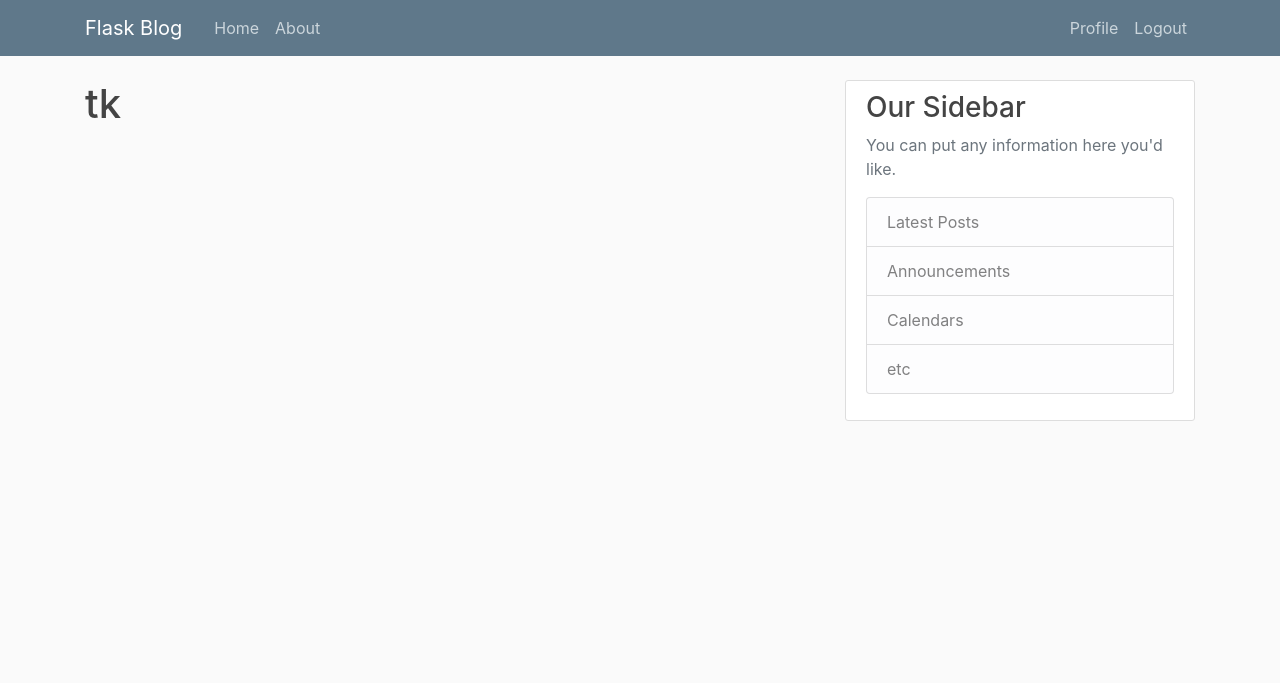
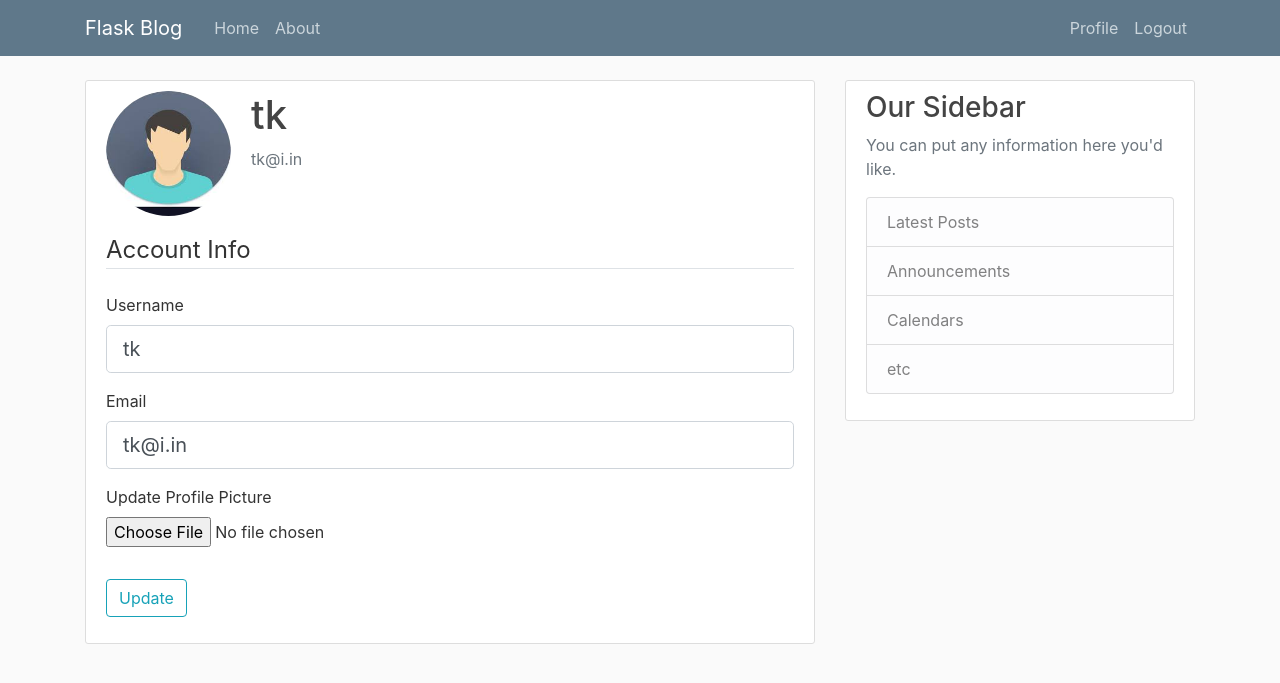
Before and after one commit to tkalani/Basic-Flask, a Flask app: page /account in a window 1280 px wide. Shown: the top 683 px of the page. Run offline with Flask 2, Linux system fonts and the light colour scheme; a user stored in the database is signed in; some libraries are stand-ins or nearby versions.

Commit message:
User Account and Profile Picture

```diff
--- a/Flask_Blog/flaskblog/forms.py
+++ b/Flask_Blog/flaskblog/forms.py
@@ -1,7 +1,9 @@
 from flask_wtf import FlaskForm
+from flask_wtf.file import FileField, FileAllowed
 from wtforms import StringField, PasswordField, SubmitField, BooleanField
 from wtforms.validators import DataRequired, Length, Email, EqualTo, ValidationError
 from flaskblog.models import *
+from flask_login import current_user
 
 class RegistrationForm(FlaskForm):
     username = StringField('Username',
@@ -26,3 +28,22 @@ class LoginForm(FlaskForm):
     password = PasswordField('Password', validators=[DataRequired()])
     remember = BooleanField('Remember Me')
     submit = SubmitField('Login')
+
+class UpdateAccountForm(FlaskForm):
+    username = StringField('Username',
+                            validators=[DataRequired(), Length(min=2, max=20)])
+    email = StringField('Email', validators=[DataRequired(), Email()])
+    picture = FileField('Update Profile Picture', validators=[FileAllowed(['jpg', 'png'])])
+    submit = SubmitField('Update')
+
+    def validate_username(self, username):
+        if username.data != current_user.username:
+            user = User.query.filter_by(username=username.data).first()
+            if user:
+                raise ValidationError('Username taken. Please specify a different one.')
+
+    def validate_email(self, email):
+        if email.data != current_user.email:
+            user = User.query.filter_by(email=email.data).first()
+            if user:
+                raise ValidationError('An account with this email id already exists.')
--- a/Flask_Blog/flaskblog/routes.py
+++ b/Flask_Blog/flaskblog/routes.py
@@ -1,8 +1,10 @@
 from flask import render_template, url_for, flash, redirect, request
 from flaskblog.models import *
-from flaskblog.forms import RegistrationForm, LoginForm
+from flaskblog.forms import *
 from flaskblog import app, db, bcrypt
 from flask_login import login_user, current_user, logout_user, login_required
+import secrets, os
+from PIL import Image
 
 posts = [
     {
@@ -64,7 +66,36 @@ def logout():
     logout_user()
     return redirect(url_for('home'))
 
+def save_picture(form_picture):
+    print('here')
+    random_hex = secrets.token_hex(8)
+    _, f_ext = os.path.splitext(form_picture.filename)
+    picture_fn = random_hex+f_ext
+    picture_path = os.path.join(app.root_path, 'static/profile_pics', picture_fn)
+
+    output_size = (125, 125)
+    i = Image.open(form_picture)
+    i.thumbnail(output_size)
+    i.save(picture_path)
+
+    return picture_fn
+
 @app.route("/account", methods=["GET", "POST"])
 @login_required
 def account():
-    return render_template('account.html')
+    form = UpdateAccountForm()
+    print(form.picture.data)
+    if form.validate_on_submit():
+        if form.picture.data:
+            picture_fn = save_picture(form.picture.data)
+            current_user.image_file = picture_fn
+        current_user.username = form.username.data
+        current_user.email = form.email.data
+        db.session.commit()
+        flash('Account Details updated', 'success')
+        return redirect(url_for('account'))
+    elif request.method == "GET":
+        form.username.data = current_user.username
+        form.email.data = current_user.email
+    image_file = url_for('static', filename='profile_pics/'+current_user.image_file)
+    return render_template('account.html', title='Account', image_file=image_file, form=form)
--- a/Flask_Blog/flaskblog/templates/account.html
+++ b/Flask_Blog/flaskblog/templates/account.html
@@ -1,4 +1,59 @@
 {% extends 'layout.html' %}
-    {% block content %}
-        <h1> {{ current_user.username }} </h1>
-    {% endblock content %}
+{% block content %}
+<div class="content-section">
+    <div class="media">
+        <img class="rounded-circle account-img" src="{{ image_file }}">
+        <div class="media-body">
+            <h2 class="account-heading">{{ current_user.username}}</h2>
+            <p class="text-secondary">{{ current_user.email }}</p>
+        </div>
+    </div>
+
+    <!-- <div class="content-section"> -->
+        <form method="POST" action="" enctype="multipart/form-data">
+            {{ form.hidden_tag() }}
+            <fieldset class="form-group">
+                <legend class="border-bottom mb-4">Account Info</legend>
+                <div class="form-group">
+                    {{ form.username.label(class="form-control-label") }}
+                    {% if form.username.errors %}
+                        {{ form.username(class="gotm-control form-control-lg is-invalid")}}
+                        <div class="invalid-feedback">
+                            {% for error in form.username.errors %}
+                                <span>{{ error }}</span>
+                            {% endfor %}
+                        </div>
+                    {% else %}
+                        {{ form.username(class="form-control form-control-lg") }}
+                    {% endif %}
+                </div>
+                <div class="form-group">
+                    {{ form.email.label(class="form-control-label") }}
+                    {% if form.email.errors %}
+                        {{ form.email(class="form-control form-control-lg is-invalid")}}
+                        <div class="invalid-feedback">
+                            {% for error in form.email.errors %}
+                                <span>{{ error }}</span>
+                            {% endfor %}
+                        </div>
+                    {% else %}
+                        {{ form.email(class="form-control form-control-lg") }}
+                    {% endif %}
+                </div>
+                <div class="form-group">
+                    {{ form.picture.label() }}
+                    {{ form.picture(class="form-control-file") }}
+                    {% if form.picture.errors %}
+                        {% for error in form.picture.errors %}
+                            <span class="text-danger">{{ error }}</span><br>
+                        {% endfor %}
+                    {% endif %}
+                </div>
+            </fieldset>
+            <div class="form-group">
+                {{ form.submit(class="btn btn-outline-info") }}
+            </div>
+        </form>
+    <!-- </div> -->
+</div>
+{% endblock content %}
```
Also changed, not shown: Flask_Blog/flaskblog/site.db, Flask_Blog/flaskblog/static/profile_pics/42c4a88698d017ef.jpg (added), Flask_Blog/flaskblog/static/profile_pics/d94cab35ce1a75d0.jpg (added), Flask_Blog/flaskblog/static/profile_pics/default.jpg (added), 3 other files.
